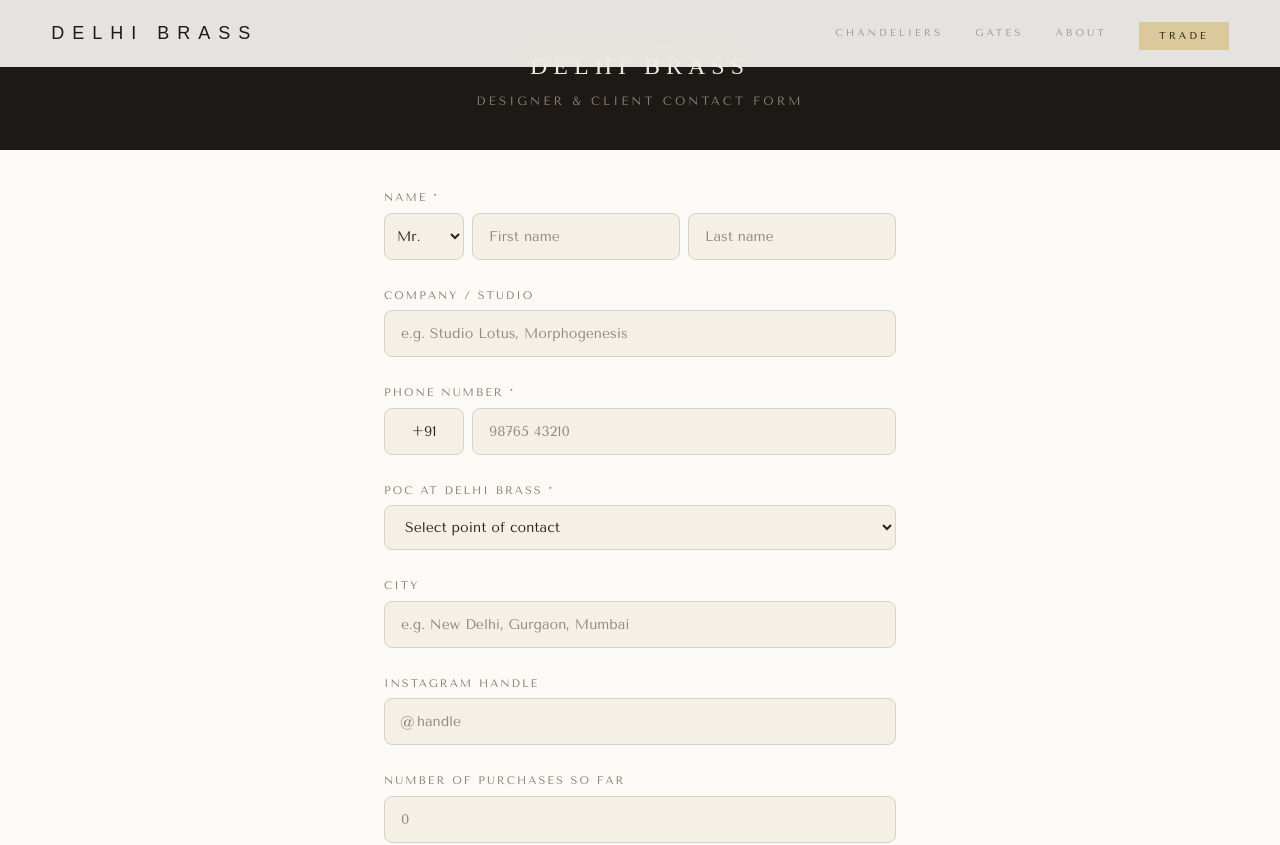
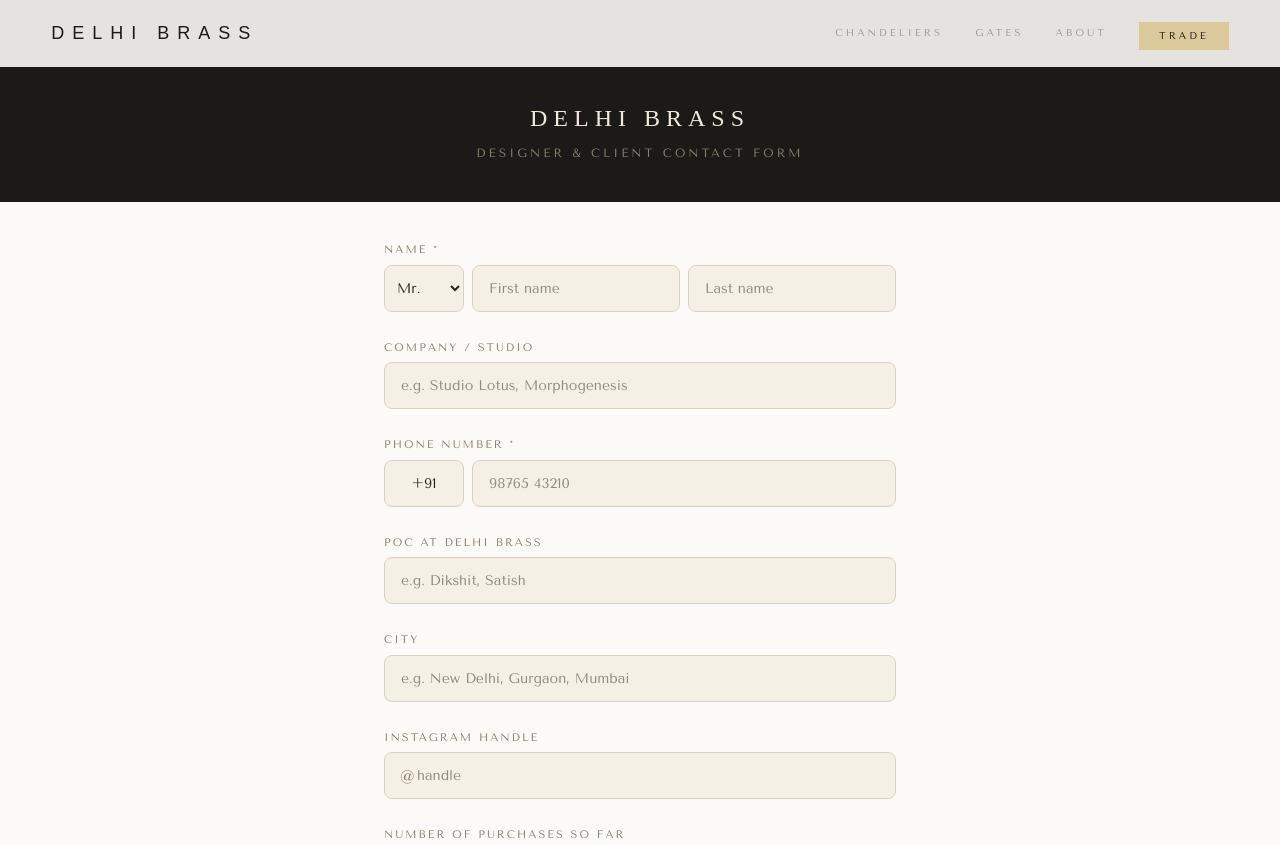
Before and after one commit to dikshitakhullar/delhi-brass-website, a Next.js app: page /contact-form in a window 1280 px wide. Shown: the top 845 px of the page. Built offline with nearby package versions, Linux system fonts and the light colour scheme; a web font is replaced by a local one.

Commit message:
fix: contact-form header padding, POC text input, loading states on both forms

```diff
--- a/app/contact-form/page.tsx
+++ b/app/contact-form/page.tsx
@@ -4,13 +4,6 @@
 
 const titles = ["Mr.", "Ms.", "Mrs.", "Dr.", "Ar."];
 
-const pocOptions = [
-  "Dikshit Khullar",
-  "Satish Khullar",
-  "Jagdish Khullar",
-  "Showroom Staff",
-  "Other",
-];
 
 export default function ContactForm() {
   const [form, setForm] = useState({
@@ -162,7 +155,7 @@
       <div
         style={{
           background: "#1c1916",
-          padding: "48px 24px 40px",
+          padding: "100px 24px 40px",
           textAlign: "center",
         }}
       >
@@ -261,22 +254,14 @@
 
         {/* POC at Delhi Brass */}
         <div style={{ marginBottom: 28 }}>
-          <label style={labelStyle}>POC AT DELHI BRASS *</label>
-          <select
+          <label style={labelStyle}>POC AT DELHI BRASS</label>
+          <input
+            type="text"
+            placeholder="e.g. Dikshit, Satish"
             value={form.poc}
             onChange={(e) => update("poc", e.target.value)}
-            required
             style={inputStyle}
-          >
-            <option value="" disabled>
-              Select point of contact
-            </option>
-            {pocOptions.map((p) => (
-              <option key={p} value={p}>
-                {p}
-              </option>
-            ))}
-          </select>
+          />
         </div>
 
         {/* City */}
@@ -345,20 +330,22 @@
         {/* Submit */}
         <button
           type="submit"
+          disabled={submitting}
           style={{
             width: "100%",
             padding: "16px",
-            background: "#1c1916",
+            background: submitting ? "#8a7e6e" : "#1c1916",
             color: "#f5f0e8",
             border: "none",
             borderRadius: 8,
             fontSize: 12,
             letterSpacing: 3,
-            cursor: "pointer",
+            cursor: submitting ? "wait" : "pointer",
             fontFamily: "'Tenor Sans', sans-serif",
+            transition: "background 0.2s",
           }}
         >
-          SAVE CONTACT
+          {submitting ? "SAVING..." : "SAVE CONTACT"}
         </button>
 
         <p
--- a/app/trade/page.tsx
+++ b/app/trade/page.tsx
@@ -147,8 +147,8 @@
                   <label style={{ display: "block", fontSize: 11, letterSpacing: 2, color: "#8a7e6e", marginBottom: 6 }}>ABOUT YOUR CURRENT PROJECT</label>
                   <textarea value={form.project} onChange={(e) => update("project", e.target.value)} rows={4} placeholder="Brief description — scope, timeline, materials of interest..." style={{ ...inputStyle, resize: "vertical" }} />
                 </div>
-                <button type="submit" style={{ padding: "16px", background: "#1c1916", color: "#f5f0e8", border: "none", borderRadius: 4, fontSize: 11, letterSpacing: 3, cursor: "pointer", fontFamily: "var(--font-tenor-sans), sans-serif" }}>
-                  SUBMIT APPLICATION
+                <button type="submit" disabled={submitting} style={{ padding: "16px", background: submitting ? "#8a7e6e" : "#1c1916", color: "#f5f0e8", border: "none", borderRadius: 4, fontSize: 11, letterSpacing: 3, cursor: submitting ? "wait" : "pointer", fontFamily: "var(--font-tenor-sans), sans-serif", transition: "background 0.2s" }}>
+                  {submitting ? "SUBMITTING..." : "SUBMIT APPLICATION"}
                 </button>
                 <p style={{ textAlign: "center", fontSize: 12, color: "#aaa" }}>
                   Or <a href={`https://wa.me/${WA}?text=${encodeURIComponent("Hi! I'm an architect/designer interested in your trade programme.")}`} target="_blank" rel="noopener noreferrer" style={{ color: "#2a2218", textDecoration: "underline" }}>WhatsApp us directly</a>
```
